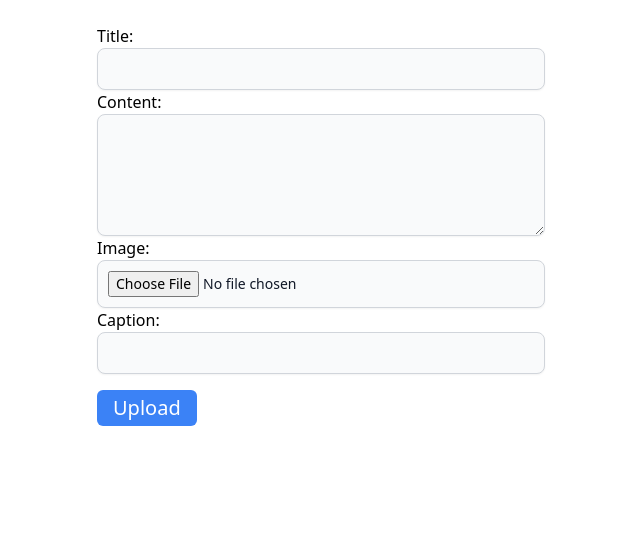
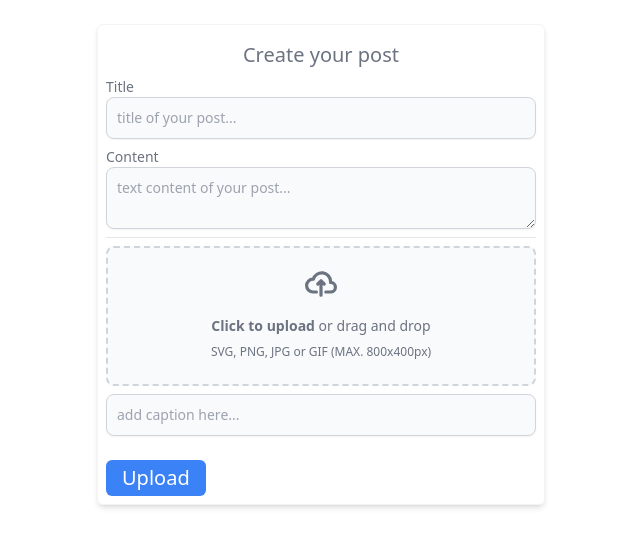
Before and after one commit to Shobhit-Mishra-02/Social-media-app, a Django app: page /social/home/ in a window 1280 px wide. Shown: the part 65-612 px from the top of the page, without its empty margins (319-959 px from the left). Run offline with Django 4.2, Linux system fonts and the light colour scheme; the visitor is signed in with stand-in values (Sample User, id 1); some libraries are stand-ins or nearby versions.

Commit message:
added code for the design for the post creation form

```diff
--- a/home/forms.py
+++ b/home/forms.py
@@ -2,10 +2,10 @@ from django import forms
 
 class PostCreationForm(forms.Form):
 
-    title = forms.CharField(max_length=300, widget=forms.TextInput(attrs={'class':'shadow-sm bg-gray-50 border border-gray-300 text-gray-900 text-sm rounded-lg focus:ring-blue-500 focus:border-blue-500 block w-full p-2.5'}))
+    title = forms.CharField(max_length=300, widget=forms.TextInput(attrs={'class':'shadow-sm bg-gray-50 border border-gray-300 text-gray-900 text-sm rounded-lg focus:ring-blue-500 focus:border-blue-500 block w-full p-2.5 mb-2', 'placeholder':'title of your post...'}), label_suffix="")
 
-    content = forms.CharField(widget=forms.Textarea(attrs={'class':'shadow-sm bg-gray-50 border border-gray-300 text-gray-900 text-sm rounded-lg focus:ring-blue-500 focus:border-blue-500 block w-full p-2.5', 'rows':'5'}))
+    content = forms.CharField(widget=forms.Textarea(attrs={'class':'shadow-sm bg-gray-50 border border-gray-300 text-gray-900 text-sm rounded-lg focus:ring-blue-500 focus:border-blue-500 block w-full p-2.5 mb-2', 'rows':'2', 'placeholder':'text content of your post...'}), label_suffix="")
 
-    image = forms.ImageField(required=False, widget=forms.FileInput(attrs={'class':'shadow-sm bg-gray-50 border border-gray-300 text-gray-900 text-sm rounded-lg focus:ring-blue-500 focus:border-blue-500 block w-full p-2.5'}))
+    image = forms.ImageField(required=False, widget=forms.FileInput(attrs={'class':'shadow-sm bg-gray-50 border border-gray-300 text-gray-900 text-sm rounded-lg focus:ring-blue-500 focus:border-blue-500 block w-full p-2.5 mb-2 hidden'}), label_suffix="")
 
-    caption = forms.CharField(max_length=400, required=False, widget=forms.TextInput(attrs={'class':'shadow-sm bg-gray-50 border border-gray-300 text-gray-900 text-sm rounded-lg focus:ring-blue-500 focus:border-blue-500 block w-full p-2.5'}))
+    caption = forms.CharField(max_length=400, required=False, widget=forms.TextInput(attrs={'class':'shadow-sm bg-gray-50 border border-gray-300 text-gray-900 text-sm rounded-lg focus:ring-blue-500 focus:border-blue-500 block w-full p-2.5 mb-2', 'placeholder':'add caption here...'}), label='Image caption', label_suffix="")
--- a/templates/home/index.html
+++ b/templates/home/index.html
@@ -8,10 +8,41 @@ home
 
 {% block body %}
 <div class="flex justify-center align-middle">
-    <form class="w-full sm:max-w-sm md:max-w-md" action="{% url 'home:home' %}" method="post" enctype="multipart/form-data">
+    <form class="w-full sm:max-w-sm md:max-w-md text-sm text-gray-500 rounded-md border border-gray-100 p-2 shadow-md"
+        action="{% url 'home:home' %}" method="post" enctype="multipart/form-data">
+        <h3 class="text-xl py-2 text-center">Create your post</h3>
         {% csrf_token %}
-        {{ form }}
-        <button class="text-xl px-4 py-1 rounded-md bg-blue-500 text-white mt-4" type="submit">Upload</button>
+        <label for="{{ form.title.id_for_label }}">Title</label>
+        {{ form.title }}
+
+        <label for="{{ form.content.id_for_label}}">Content</label>
+        {{ form.content }}
+
+        <hr>
+
+        <div class="flex items-center justify-center w-full py-2">
+            <label for="{{ form.image.id_for_label }}"
+                class="flex flex-col items-center justify-center w-full h-30 border-2 border-gray-300 border-dashed rounded-lg cursor-pointer bg-gray-50">
+                <div class="flex flex-col items-center justify-center pt-5 pb-6">
+                    <svg class="w-8 h-8 mb-4 text-gray-500 " aria-hidden="true" xmlns="http://www.w3.org/2000/svg"
+                        fill="none" viewBox="0 0 20 16">
+                        <path stroke="currentColor" stroke-linecap="round" stroke-linejoin="round" stroke-width="2"
+                            d="M13 13h3a3 3 0 0 0 0-6h-.025A5.56 5.56 0 0 0 16 6.5 5.5 5.5 0 0 0 5.207 5.021C5.137 5.017 5.071 5 5 5a4 4 0 0 0 0 8h2.167M10 15V6m0 0L8 8m2-2 2 2" />
+                    </svg>
+                    <p class="mb-2 text-sm text-gray-500 "><span class="font-semibold">Click to upload</span> or drag
+                        and drop</p>
+                    <p class="text-xs text-gray-500 ">SVG, PNG, JPG or GIF (MAX. 800x400px)</p>
+                </div>
+                {{ form.image }}
+
+            </label>
+        </div>
+
+        <!-- <label for="{{ form.caption.id_for_label}}">Caption</label> -->
+        {{ form.caption }}
+
+        <button class="text-xl px-4 py-1 rounded-md bg-blue-500 text-white mt-4 hover:bg-blue-600"
+            type="submit">Upload</button>
     </form>
 </div>
 {% endblock body %}
@@ -19,7 +50,19 @@ home
 
 {% block javascript %}
 <script>
-        $("#btn").click(function(){
+    const captionInputId = "#{{ form.caption.id_for_label }}"
+    const imageInputId = "#{{ form.image.id_for_label }}"
+
+    $(document).ready(function () {
+        $(captionInputId).attr('disabled', true)
+
+        $(imageInputId).on('input', function () {
+            $(captionInputId).removeAttr('disabled')
+        })
+    })
+
+
+    $("#btn").click(function () {
         let dataToSend = {
             name: "shobhit",
             age: 12
@@ -29,12 +72,12 @@ home
             type: "POST",
             url: "{% url 'ajax:posts' %}",
             contentType: "application/json",
-                data:JSON.stringify(dataToSend),
+            data: JSON.stringify(dataToSend),
             dataType: "json",
-                success: function(res){
+            success: function (res) {
                 console.log(res)
             },
-                error: function(err){
+            error: function (err) {
                 console.log(err)
             }
         })
```
Lines whose indentation alone changed are shown as unchanged.
